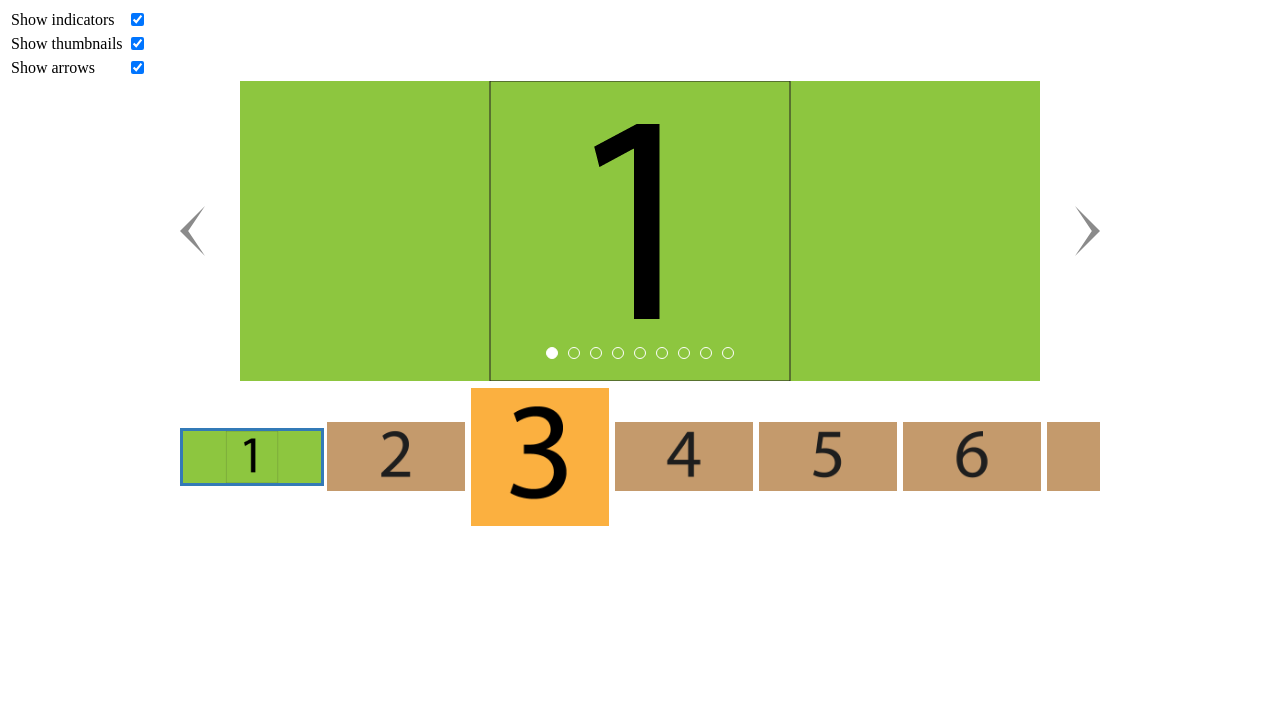
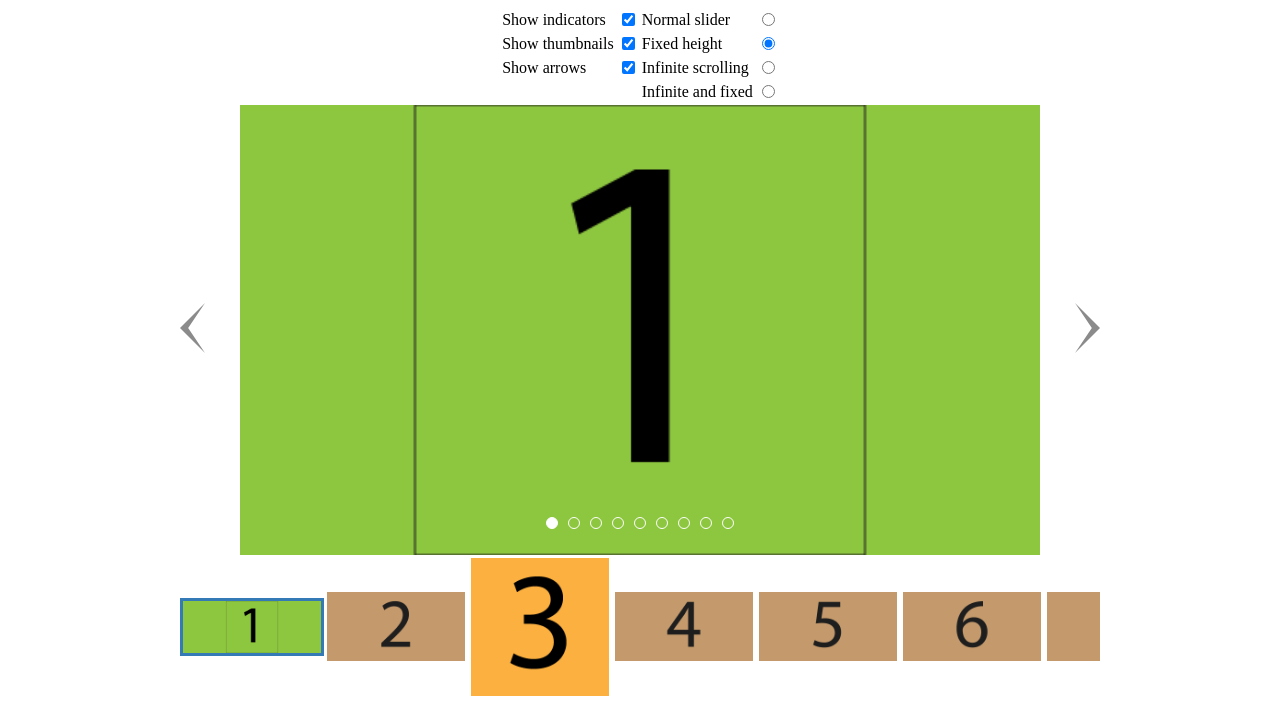
Before and after one commit to quanlieu/react-image-show, a React app: page / in a window 1280 px wide. Shown: the part 73-800 px from the top of the page. Built offline with nearby package versions, Linux system fonts and the light colour scheme; some packages are replaced by stand-ins of ours.

Commit message:
Update example and version number

```diff
--- a/dev/dev.js
+++ b/dev/dev.js
@@ -14,32 +14,41 @@ export default class Dev extends React.PureComponent {
   constructor(props) {
     super(props);
     this.images = [m01, m02, m03, m04, m05, m06, m07, m08, m09];
+    this.NORMAL = 'NORMAL';
+    this.FIXED_HEIGHT = 'FIXED_HEIGHT';
+    this.INFINITE = 'INFINITE';
+    this.FIXED_INFINITE = 'FIXED_INFINITE';
 
     this.state = {
       isShowIndicators: true,
       isShowThumbnails: true,
       isShowArrows: true,
-      isShowFixedHeight: true,
-      isInfinite: true
+      sliderType: this.FIXED_HEIGHT
     }
 
     this.handleCheckbox = this.handleCheckbox.bind(this);
+    this.handleRadio = this.handleRadio.bind(this);
+    this.renderSettingTable = this.renderSettingTable.bind(this);
   }
 
   handleCheckbox(e) {
     const { name } = e.currentTarget;
-    this.setState({[name]: !this.state[name]})
+    this.setState({[name]: !this.state[name]});
   }
 
-  render() {
+  handleRadio(e) {
+    this.setState({sliderType: e.currentTarget.id});
+  }
+
+  renderSettingTable() {
     const {
-      isShowIndicators, isShowThumbnails, isShowArrows
+      isShowIndicators, isShowThumbnails, isShowArrows, sliderType
     } = this.state
 
     return (
       <div>
-        <h1>Adjust some of these setting</h1>
-        <table>
+        <h1 className="text-center">Try these settings</h1>
+        <table className="margin-auto">
           <tbody>
             <tr>
               <td>
@@ -54,7 +63,18 @@ export default class Dev extends React.PureComponent {
                   onChange={this.handleCheckbox}
                 />
               </td>
-              <td></td>
+              <td>
+                <label htmlFor={this.NORMAL}>Normal slider</label>
+              </td>
+              <td>
+                <input
+                  name="sliderType"
+                  id={this.NORMAL}
+                  type="radio"
+                  checked={sliderType === this.NORMAL}
+                  onChange={this.handleRadio}
+                />
+              </td>
             </tr>
             <tr>
               <td>
@@ -69,7 +89,18 @@ export default class Dev extends React.PureComponent {
                   onChange={this.handleCheckbox}
                 />
               </td>
-              <td></td>
+              <td>
+                <label htmlFor={this.FIXED_HEIGHT}>Fixed height</label>
+              </td>
+              <td>
+                <input
+                  name="sliderType"
+                  id={this.FIXED_HEIGHT}
+                  type="radio"
+                  checked={sliderType === this.FIXED_HEIGHT}
+                  onChange={this.handleRadio}
+                />
+              </td>
             </tr>
             <tr>
               <td>
@@ -84,16 +115,79 @@ export default class Dev extends React.PureComponent {
                   onChange={this.handleCheckbox}
                 />
               </td>
-              <td></td>
+              <td>
+                <label htmlFor={this.INFINITE}>Infinite scrolling</label>
+              </td>
+              <td>
+                <input
+                  name="sliderType"
+                  id={this.INFINITE}
+                  type="radio"
+                  checked={sliderType === this.INFINITE}
+                  onChange={this.handleRadio}
+                />
+              </td>
+            </tr>
+            <tr>
+              <td></td><td></td>
+              <td>
+                <label htmlFor={this.FIXED_INFINITE}>Infinite and fixed</label>
+              </td>
+              <td>
+                <input
+                  name="sliderType"
+                  id={this.FIXED_INFINITE}
+                  type="radio"
+                  checked={sliderType === this.FIXED_INFINITE}
+                  onChange={this.handleRadio}
+                />
+              </td>
             </tr>
           </tbody>
         </table>
-        <SlideShow
-          images={this.images}
-          indicators={isShowIndicators}
-          thumbnails={isShowThumbnails}
-          arrows={isShowArrows}
-        />
+      </div>
+    );
+  }
+
+  render() {
+    const { sliderType } = this.state;
+
+    const sliderStatus = {
+      indicators: this.state.isShowIndicators,
+      thumbnails: this.state.isShowThumbnails,
+      arrows: this.state.isShowArrows
+    };
+
+    return (
+      <div>
+        {this.renderSettingTable()}
+        {sliderType === this.NORMAL && (
+          <SlideShow
+            images={this.images}
+            {...sliderStatus}
+          />
+        )}
+        {sliderType === this.FIXED_HEIGHT && (
+          <SlideShow
+            images={this.images}
+            {...sliderStatus}
+            fixedImagesHeight
+          />
+        )}
+        {sliderType === this.INFINITE && (
+          <SlideShow
+            images={this.images}
+            {...sliderStatus}
+            infinite
+          />
+        )}
+        {sliderType === this.FIXED_INFINITE && (
+          <SlideShow
+            images={this.images}
+            {...sliderStatus}
+            fixedImagesHeight infinite
+          />
+        )}
       </div>
     );
   }
--- a/dev/index.less
+++ b/dev/index.less
@@ -1,3 +1,7 @@
-.center {
+.text-center {
   text-align: center;
 }
+
+.margin-auto {
+  margin: auto;
+}
--- a/package.json
+++ b/package.json
@@ -1,6 +1,6 @@
 {
   "name": "react-image-show",
-  "version": "0.1.3",
+  "version": "0.2.3",
   "description": "React image slide show, support fixed or dynamic images height",
   "main": "build/index.js",
   "scripts": {
```
